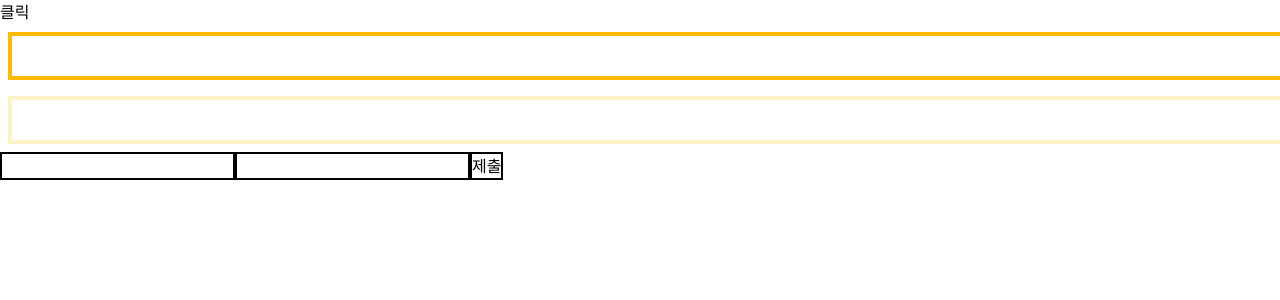
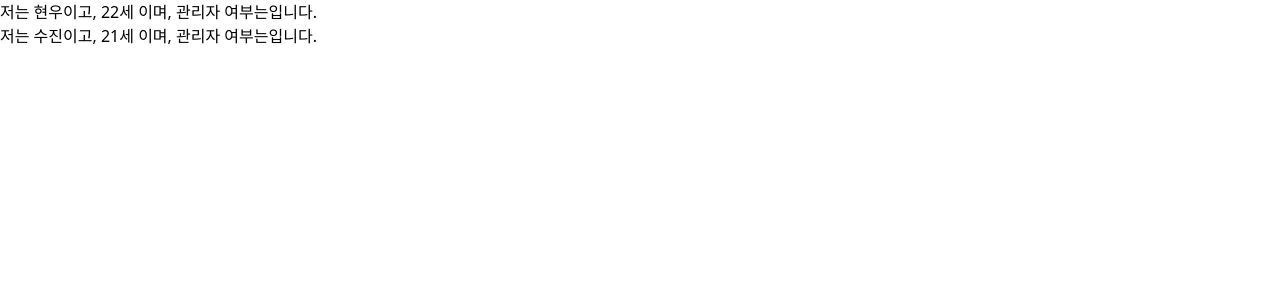
Before and after one commit to kimsha-it/learning, a React (Vite) app in the folder react/my-react-app/: page / in a window 1280 px wide. Shown: the top 300 px of the page. Built offline with nearby package versions, Linux system fonts and the light colour scheme.

Commit message:
props 기초

```diff
--- a/react/my-react-app/src/App.jsx
+++ b/react/my-react-app/src/App.jsx
@@ -1,17 +1,12 @@
 import React from "react";
-import Rule from "./components/JSX/Rule";
-import Interpolation from "./components/JSX/Interpolation";
-import Header from "./components/Header";
-import OnClick from "./components/EventHandling/onClick";
-import OnChange from "./components/EventHandling/OnChange";
-import OnSubmit from "./components/EventHandling/onSubmit";
+import Parent from "./components/Props/Parent";
+import ProfileContainer from "./components/PropsExample/ProfileContainer";
 
 export default function App() {
   return (
     <div>
-      <OnClick></OnClick>
-      <OnChange></OnChange>
-      <OnSubmit></OnSubmit>
+      {/* <Parent></Parent> */}
+      <ProfileContainer></ProfileContainer>
     </div>
   );
 }
--- /dev/null
+++ b/react/my-react-app/src/components/Props/Child.jsx
@@ -0,0 +1,11 @@
+import React from "react";
+
+export default function Child(props) {
+  console.log(props);
+  return (
+    <div>
+      <h1>{props["name"]}</h1>
+      <h2>{props["age"]}</h2>
+    </div>
+  );
+}
--- /dev/null
+++ b/react/my-react-app/src/components/Props/Parent.jsx
@@ -0,0 +1,15 @@
+import React from "react";
+import Child from "./Child";
+
+export default function Parent() {
+  return (
+    <div>
+      {/* 데이터(Props)를 전달하는 방법 */}
+      {/* Child 컴포넌트의 name 속성과 age 속성 */}
+      {/* "문자열 속성", {숫자} */}
+      <Child name="홍길동" age={20} />
+      <Child name="김철수" age={25} />
+      <Child name="영희" age={30} />
+    </div>
+  );
+}
--- /dev/null
+++ b/react/my-react-app/src/components/PropsExample/Profile.jsx
@@ -0,0 +1,10 @@
+import React from "react";
+
+export default function Profile(props) {
+  return (
+    <div>
+      저는 {props["user"]["name"]}이고, {props["user"]["age"]}세 이며, 관리자 여부는
+      {props["user"]["isAdmin"]}입니다.
+    </div>
+  );
+}
--- /dev/null
+++ b/react/my-react-app/src/components/PropsExample/ProfileContainer.jsx
@@ -0,0 +1,13 @@
+import React from "react";
+import Profile from "./Profile";
+
+export default function ProfileContainer() {
+  return (
+    <div>
+      <Profile
+        user={{ name:"현우", age:22, isAdmin:true, }} />
+      <Profile
+        user={{ name:"수진", age:21, isAdmin:false, }} />
+    </div>
+  );
+}
```
